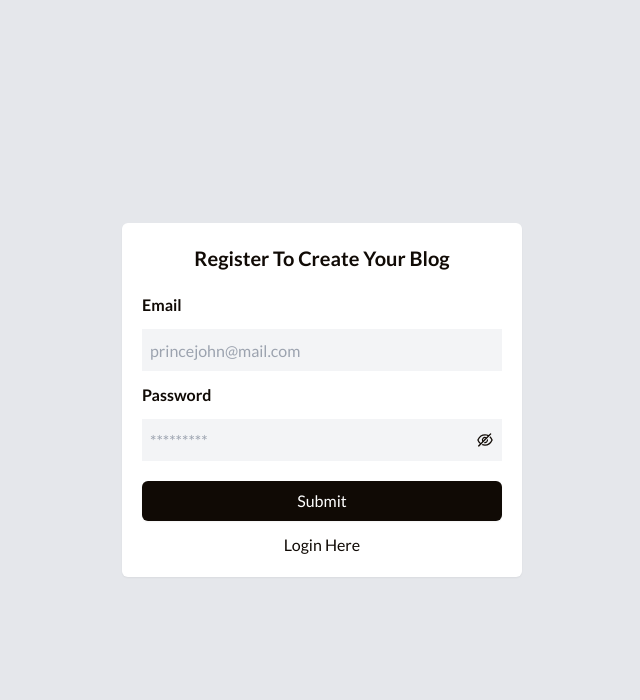
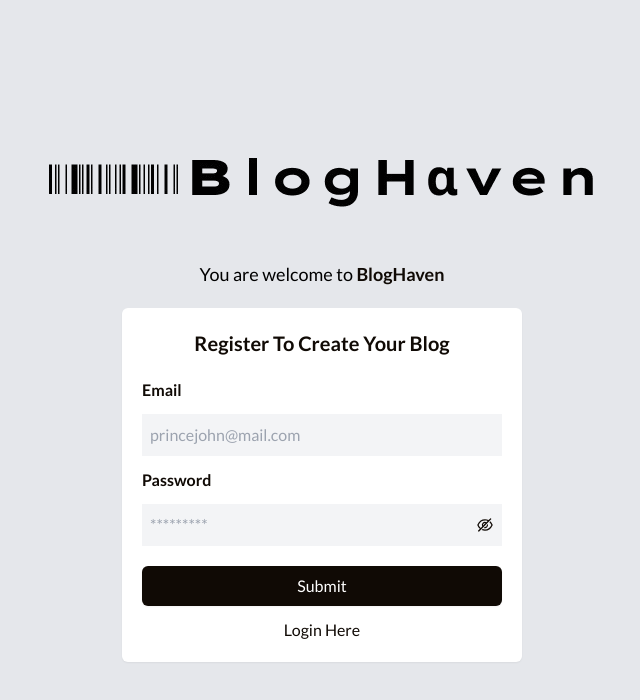
Before and after one commit to Dwaynissh/BlogAppFrontend, a React (Vite) app: page /register in a window 1280 px wide. Shown: the top 700 px of the page, without its empty margins (318-958 px from the left). Built offline with nearby package versions, Linux system fonts and the light colour scheme.

Commit message:
added logo to register

```diff
--- a/src/Auth/Register.tsx
+++ b/src/Auth/Register.tsx
@@ -3,6 +3,7 @@ import { Link, useNavigate } from "react-router-dom";
 import { registerUser } from "../Api/AuthApi";
 import { ClipLoader } from "react-spinners";
 import { AiOutlineEyeInvisible } from "react-icons/ai";
+import logo from "../assets/Logos/bloghavenwhitecropped-removebg-preview.png";
 import { FiEye } from "react-icons/fi";
 import toast, { Toaster } from "react-hot-toast";
 import AOS from "aos";
@@ -47,8 +48,21 @@ const Register = () => {
   }, []);
 
   return (
-    <div className="w-full h-screen bg-gray-200 flex justify-center items-center">
+    <div className="w-full h-screen bg-gray-200 flex justify-center items-center flex-col">
       <Toaster />
+      <div className="text-center">
+        <Link to="/">
+          <img
+            src={logo}
+            alt=""
+            className="h-[50px] mb-[30px] w-[500px] md:h-auto md:w-auto object-contain"
+          />
+        </Link>
+        <div className="text-[18px] mb-[20px]">
+          You are welcome to{" "}
+          <span className="text-[#100a05] font-bold">BlogHaven</span>
+        </div>
+      </div>
       <div
         className="min-h-[200px] w-[400px] p-5 shadow-sm bg-white rounded-md"
         data-aos="fade-left"
```
